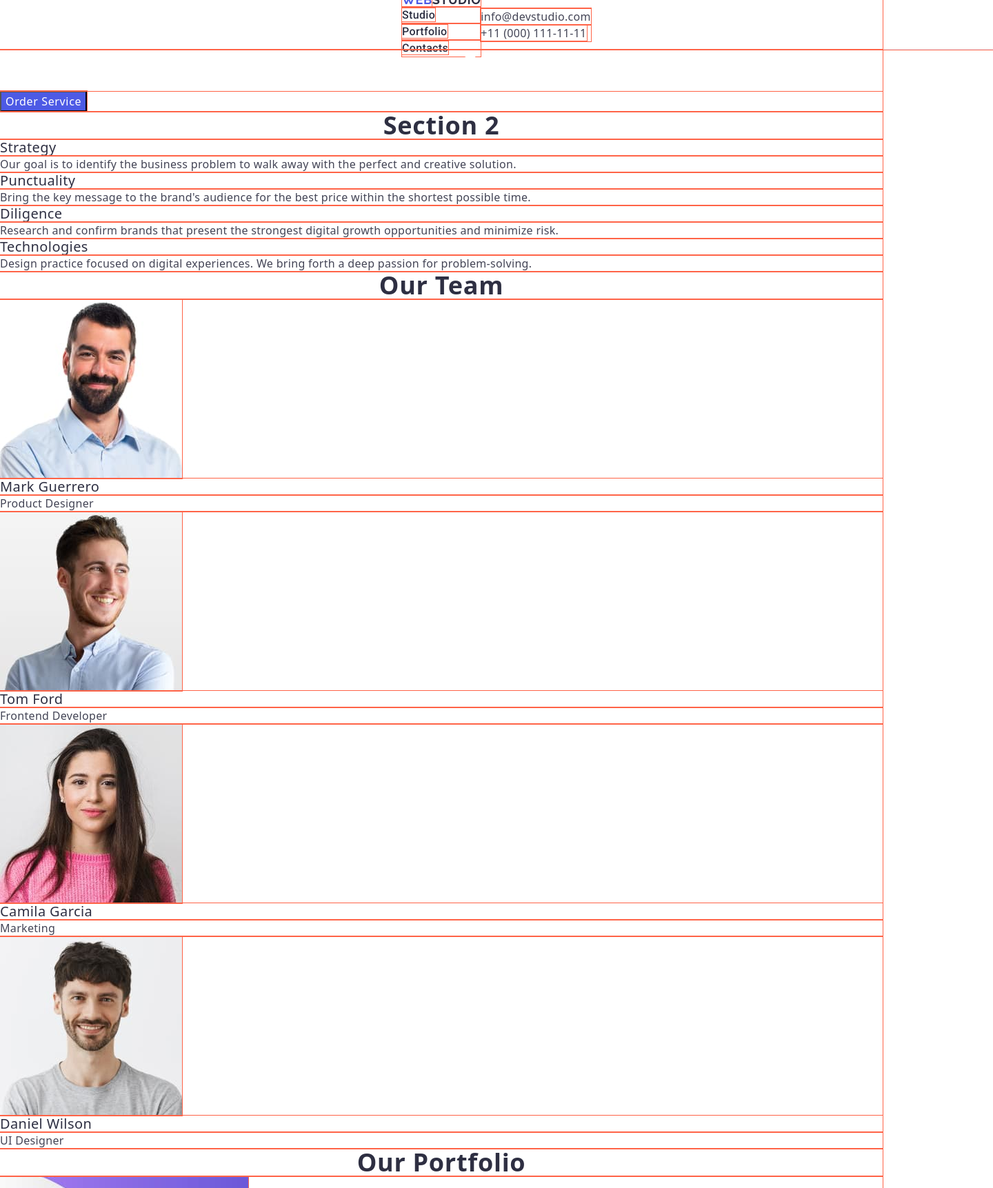
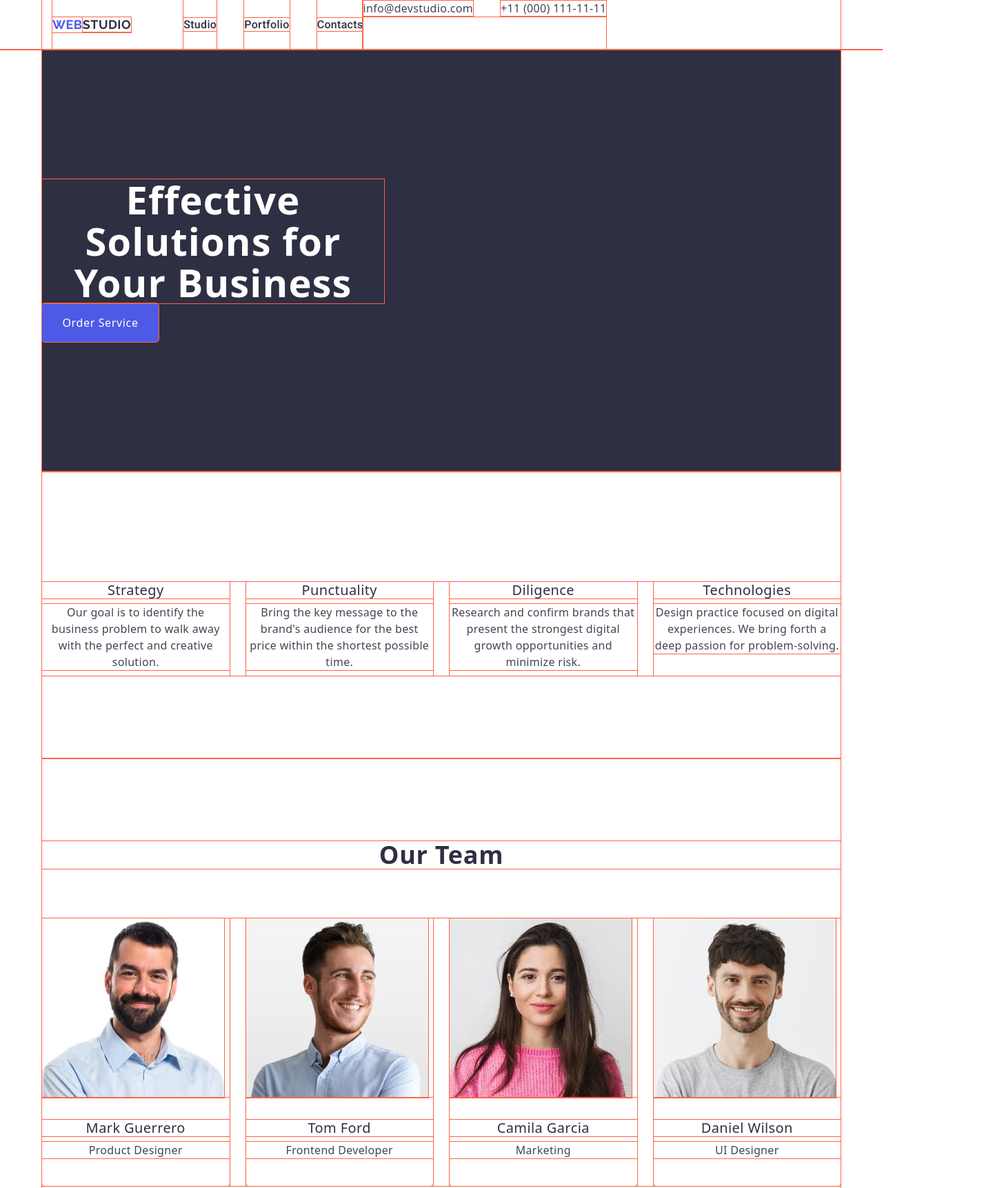
Before and after one commit to EvgeniyShcerbak/goit-markup-hw-03, a plain HTML site: page index.html in a window 1280 px wide. Shown: the top 1723 px of the page at 69% size, 1440 px wide, since content can reach past the window. Drawn offline with nearby package versions, Linux system fonts and the light colour scheme.

Commit message:
update-mew

```diff
--- a/css/style.css
+++ b/css/style.css
@@ -33,15 +33,19 @@ img {
 /* body */
 
 /* container header  */
-.page-header {
+
+.menu-container {
     display: flex;
-    width: 1440px;
-    height: 72px;
-    justify-content: center;
+    padding-left: 15px;
+    padding-right: 15px;
+}
+.container {
+    width: 1158px;
+    margin: 0 auto;
+}
+.page-nav {
+    display: flex;
     align-items: center;
-    flex-shrink: 0;
-    border-bottom: 1px solid var(--CORNFLOWER, #E7E9FC);
-    background: var(--WHITE, #FFF);
 }
 /* logo */
 .logotype {
@@ -52,6 +56,7 @@ img {
     line-height: 1.17;
     letter-spacing: 0.54px;
     text-transform: uppercase;
+    margin-right: 76px;
 }
 .logotype-span {
     color: #2E2F42;
@@ -77,10 +82,29 @@ img {
 .menu-link:focus {
     color: #404BBF;
 }
+.menu {
+    display: flex;
+    gap: 40px;
+}
+.menu-item:last-child {
+    margin-right: 0;
+}
+.menu-item {
+     padding-top: 24px;
+     padding-bottom: 24px;
+}
 /* adssress */
 .address-title {
     font-style: normal;
 }
+.address-list {
+    display: flex;
+    gap: 40px;
+}
+.address-list-iten:last-child {
+    margin-right: 0;
+}
+
 
 .address-link {
     color: #434455;
@@ -98,6 +122,11 @@ img {
 /* container main */
 
 /* hero section */
+.hero-section {
+    padding-top: 188px;
+    padding-bottom: 188px;
+    background: var(--NAVY-BLUE, #2E2F42);
+}
 .hero-title {
     color: #FFF;
     font-size: 56px;
@@ -105,6 +134,7 @@ img {
     line-height: 1.07;
     letter-spacing: 1.12px;
     text-align: center;
+    max-width: 496px;
 }
 
 .button-main-section {
@@ -114,6 +144,12 @@ img {
     font-weight: 500;
     line-height: 1.5;
     letter-spacing: 0.64px;
+    display: block;
+    min-width: 169px;
+    height: 56px;
+    border: none;
+    border-radius: 4px;
+    cursor: pointer;
 }
 
 .button-main-section:hover,
@@ -121,6 +157,10 @@ img {
     background-color: #404BBF;
 }
 /* section info */
+.section-info {
+    padding-top: 120px;
+    padding-bottom: 120px;
+}
 .title-name,
 .title-our-team,
 .title-portfolio {
@@ -141,6 +181,7 @@ img {
     font-weight: 500;
     line-height: 1.2;
     letter-spacing: 0.4px;
+    margin-bottom: 8px
 }
 
 .section-text {
@@ -151,19 +192,88 @@ img {
     line-height: 1.5;
     letter-spacing: 0.32px;
 }
+.title-name {
+visibility: hidden;
+}
+.info-list-item:last-child {
+    margin-right: 0;
+}
+.info-list-item {
+    flex-basis: calc((100% - 72px) / 4);
+}
+.section-info-list {
+    display: flex;
+    gap: 24px;
+
+}
 /* section our team */
 .our-team-list,
 .our-team-item {
     background-color: #FFFFFF;
 }
+.section-our-team {
+ padding-top: 120px;
+ padding-bottom: 120px;
+}
+.title-our-team {
+ margin-bottom: 72px;
+}
+.our-team-list {
+ display: flex;
+ gap: 24px;
+}
+.our-team-item:last-child {
+ margin-right: 0;
+}
+.our-team-item {
+ flex-basis: calc((100% - 72px) / 4);
+ border-radius: 0px 0px 4px 4px;
+}
+.name-work {
+ padding-top: 32px;
+ padding-bottom: 32px;
+}
+.name-title-list {
+    text-align: center;
+    margin-bottom: 8px;
+}
+.section-text {
+    text-align: center;
+    margin-bottom: 8px;
+}
 /* section our fortfolio */
-
-
+.section-portfolio {
+    padding-top: 120px;
+     padding-bottom: 120px;
+}
+.title-portfolio {
+    margin-bottom: 72px;
+}
+.portfolio-list {
+    display: flex;
+    flex-wrap: wrap;
+    column-gap: 24px;
+    row-gap: 48px;
+}
+.section-portfolio-list:nth-child(3n + 1) {
+    margin-right: 0;
+    margin-bottom: 0;
+}
+.section-portfolio-list {
+    width: calc((100% - 48px) / 3);
+}
+.name-app {
+    border: 1px solid #e7e9fc;
+    padding: 32px 16px;
+    border-top: none;
+}
 
 
 /* container footer */
 .page-footer {
     background-color: #2e2f42;
+    padding-top: 100px;
+    padding-bottom: 100px;
 }
 .footer-text {
      color: #F4F4FD;;
@@ -172,6 +282,20 @@ img {
      font-weight: 400;
      line-height: 1.5;
      letter-spacing: 0.32px;}
+     max-width: 264px;
+
 .logotype-span-footer {
     color: #F4F4FD;
 }
+.logotype-footer {
+        color: #4d5ae5;
+    font-family: "Raleway", sans-serif;
+    font-size: 18px;
+    font-weight: 700;
+    line-height: 1.17;
+    letter-spacing: 0.54px;
+    text-transform: uppercase;
+    margin-right: 76px;
+    display: inline-block;
+    margin-bottom: 16px;
+}
--- a/index.html
+++ b/index.html
@@ -12,9 +12,10 @@
         href="https://fonts.googleapis.com/css2?family=Noto+Sans+Mahajani&family=Raleway:wght@700&family=Roboto:wght@400;500;700&display=swap"
         rel="stylesheet">
 </head>
-<body class="container">
-    <header class="page-header">
+<body>
+    <header>
         <!-- page header -->
+        <div class="menu-container container">
         <Nav class="page-nav">
             <a class="logotype link" href="./index.html">Web<span class="logotype-span">Studio</span></a>
 
@@ -50,11 +51,13 @@
             </li>
         </ul>
        </address>
+       </div>
 
     </header>
     <main>
         <!-- hero section -->
-        <section class="section">
+        <div class="container">
+        <section class="hero-section">
             <h1 class="hero-title">Effective Solutions
             for Your Business</h1>
 
@@ -62,11 +65,13 @@
                 Order Service
             </button>
         </section>
+        </div>
         <!-- section info -->
-        <section class="section">
+        <div class="container">
+        <section class="section-info">
             <h2 class="title-name">section 2</h2>
-            <ul class="list">
-                <li>
+            <ul class="section-info-list list">
+                <li class="info-list-item">
                     <h3 class="name-title-list">
                         Strategy
                     </h3>
@@ -76,7 +81,7 @@
                     </p>
 
                 </li>
-                <li>
+                <li class="info-list-item">
                     <h3 class="name-title-list">
                         Punctuality
                     </h3>
@@ -84,7 +89,7 @@
                         Bring the key message to the brand's audience for the best price within the shortest possible time.
                     </p>
                 </li>
-                <li>
+                <li class="info-list-item">
                     <h3 class="name-title-list">
                         Diligence
                     </h3>
@@ -92,7 +97,7 @@
                         Research and confirm brands that present the strongest digital growth opportunities and minimize risk.
                     </p>
                 </li>
-                <li>
+                <li class="info-list-item">
                     <h3 class="name-title-list">
                         Technologies
                     </h3>
@@ -103,8 +108,10 @@
             </ul>
 
         </section>
+        </div>
         <!-- section our team -->
-        <section class="section">
+        <div class="container">
+        <section class="section-our-team">
 
             <h2 class="title-our-team">Our Team</h2>
             <ul class="our-team-list list">
@@ -114,12 +121,14 @@
                     alt="mark-guerrero"
                     width="264"
                     height="260">
+                    <div class="name-work">
 
                     <h3 class="name-title-list">Mark Guerrero</h3>
 
                     <p class="section-text">
                      Product Designer
                     </p>
+                    </div>
                 </li>
                 <li class="our-team-item">
                     <img
@@ -127,24 +136,28 @@
                     alt="tom-ford"
                     width="264"
                     height="260">
+                    <div class="name-work">
 
                     <h3 class="name-title-list">Tom Ford</h3>
 
                     <p class="section-text">
                         Frontend Developer
                     </p>
+                    </div>
                 </li>
                 <li class="our-team-item">
                     <img
                     src="./images/our-team/camila-garcia.jpg" alt="camila-garcia"
                     width="264"
                     height="260">
+                    <div class="name-work">
 
                     <h3 class="name-title-list">Camila Garcia</h3>
 
                     <p class="section-text">
                         Marketing
                     </p>
+                    </div>
                 </li>
                 <li class="our-team-item">
                     <img
@@ -152,62 +165,79 @@
                     alt="daniel-wilson"
                     width="264"
                     height="260">
+                    <div class="name-work">
 
                     <h3 class="name-title-list">Daniel Wilson</h3>
 
                     <p class="section-text">
                         UI Designer
                     </p>
+                    </div>
                 </li>
             </ul>
 
         </section>
+        </div>
         <!-- section portfolio -->
+        <div class="container">
         <section class="section-portfolio">
             <h2 class="title-portfolio">Our Portfolio</h2>
-            <ul class="list">
+            <ul class="portfolio-list list">
                 <li class="section-portfolio-list">
                     <img src="./images/our-portfolio/banking-app.jpg" alt="Banking App" width="360" height="300">
+                    <div class="name-app">
                     <h3 class="name-title-list">Banking App</h3>
                     <p class="section-text">App</p>
+                    </div>
                 </li>
                 <li class="section-portfolio-list">
                     <img src="./images/our-portfolio/cashlees-payment.jpg" alt="Cashless Payment" width="360" height="300">
+                    <div class="name-app">
                     <h3 class="name-title-list">Cashless Payment</h3>
                     <p class="section-text">Marketing</p>
-                    <p class="section-text">14 Stylish and User-Friendly App Design Concepts · Task Manager App · Calorie Tracker App · Exotic Fruit Ecommerce App ·
-                    Cloud Storage App
-                    </p>
+                    </div>
+
                 </li>
                 <li class="section-portfolio-list">
                     <img src="./images/our-portfolio/maditation-app.jpg" alt="Meditation App" width="360" height="300">
+                    <div class="name-app">
                     <h3 class="name-title-list">Meditation App</h3>
                     <p class="section-text">App</p>
+                    </div>
                 </li>
                 <li class="section-portfolio-list">
                     <img src="./images/our-portfolio/taxi-service.jpg" alt="Taxi Service" width="360" height="300">
+                    <div class="name-app">
                     <h3 class="name-title-list">Taxi Service</h3>
                     <p class="section-text">Marketing</p>
+                    </div>
                 </li>
                 <li class="section-portfolio-list">
                     <img src="./images/our-portfolio/screen-illustrations.jpg" alt="Screen Illustration" width="360" height="300">
+                    <div class="name-app">
                     <h3 class="name-title-list">Screen Illustrations</h3>
                     <p class="section-text">Design</p>
+                    </div>
                 </li>
                 <li class="section-portfolio-list">
                     <img src="./images/our-portfolio/online-courses.jpg" alt="Online Courses" width="360" height="300">
+                    <div class="name-app">
                     <h3 class="name-title-list">Online Courses</h3>
                     <p class="section-text">Marketing</p>
+                    </div>
                 </li>
             </ul>
         </section>
+        </div>
     </main>
     <!-- page footer -->
+    <div class="container">
     <footer class="page-footer">
-<a class="logotype link" href="./index.html">Web<span class="logotype-span-footer">Studio</span></a>
+        <a class="logotype-footer link" href="./index.html">Web<span         class="logotype-span-footer">Studio</span></a>
         <p class="footer-text">
             Increase the flow of customers and sales for your business with digital marketing & growth solutions.
         </p>
     </footer>
+    </div>
 </body>
 </html>
```
